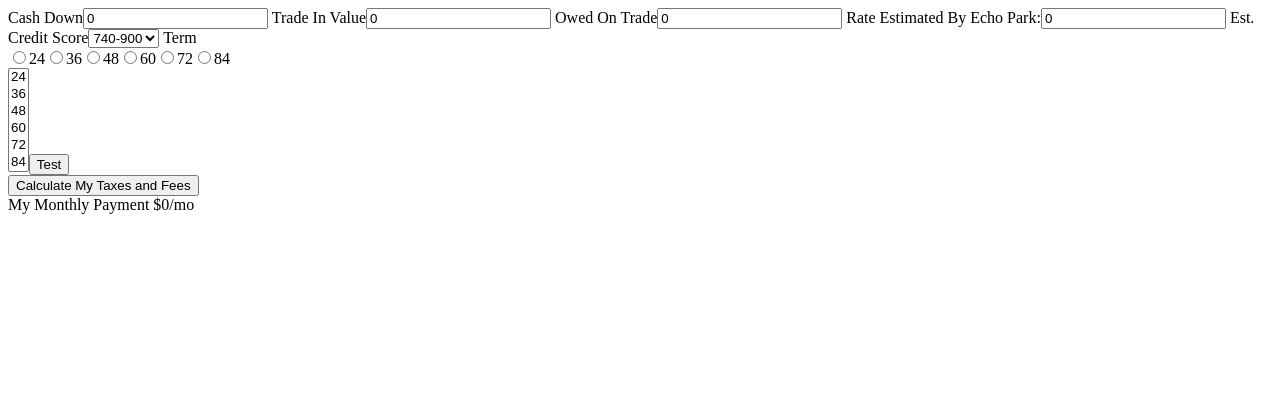
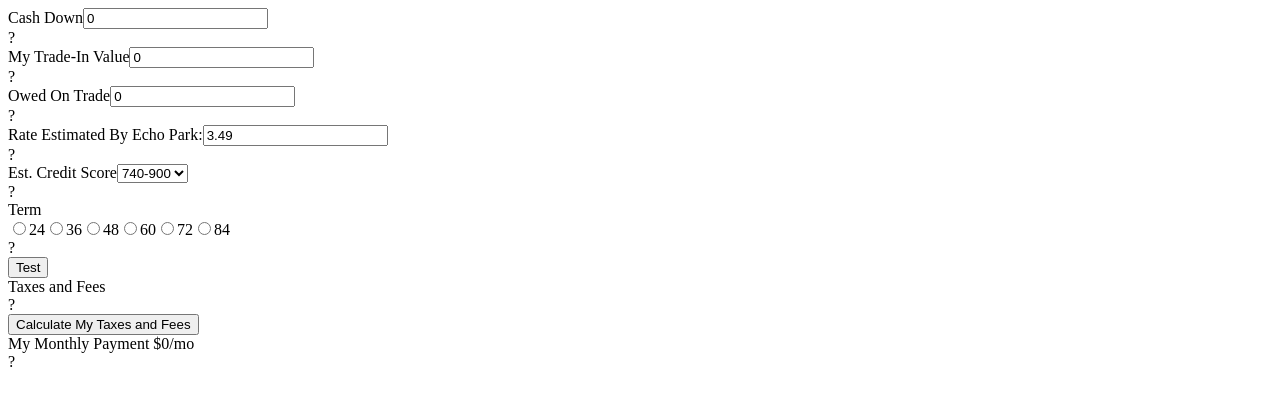
Before and after one commit to SDC-ghrden03/cost-calculator, a React app: page / in a window 1280 px wide. Shown: the top 400 px of the page. Built offline with nearby package versions, Linux system fonts and the light colour scheme; no server answers; the HTML template or start-up script is replaced by a standard one.

Commit message:
got the text boxes added, and fixed the values to allow multiple values for credit

```diff
--- a/client/src/component/Form.jsx
+++ b/client/src/component/Form.jsx
@@ -9,14 +9,16 @@ class Form extends React.Component {
       tradeInValue: 0,
       owed: 0,
       rateEstimate: 3.49,
-      displayedRate: 0,
+      displayedRate: 3.49,
       creditScore: 1,
+      maxCreditScore: 820,
       term: 24,
       zipcode: 'Zip Code',
       myMonthlyPayment: 0
     }
     this.setMonthlyPayment = this.setMonthlyPayment.bind(this);
     this.onFormChange = this.onFormChange.bind(this);
+    this.onCreditChange = this.onCreditChange.bind(this);
     this.onFormSubmit = this.onFormSubmit.bind(this);
     this.changeRateEstimate = this.changeRateEstimate.bind(this);
     this.enterZipcode = this.enterZipcode.bind(this);
@@ -24,16 +26,43 @@ class Form extends React.Component {
     this.hideAll = this.hideAll.bind(this);
     this.showTaxesAndFees = this.showTaxesAndFees.bind(this);
     this.showCalculateTaxesAndFees = this.showCalculateTaxesAndFees.bind(this);
+    this.cashDownMouseover = this.cashDownMouseover.bind(this);
+    this.cashDownMouseout = this.cashDownMouseout.bind(this);
+    this.tradeInValueMouseover = this.tradeInValueMouseover.bind(this);
+    this.tradeInValueMouseout = this.tradeInValueMouseout.bind(this);
+    this.owedOnTradeMouseover = this.owedOnTradeMouseover.bind(this);
+    this.owedOnTradeMouseout = this.owedOnTradeMouseout.bind(this);
+    this.rateEstimateMouseover = this.rateEstimateMouseover.bind(this);
+    this.rateEstimateMouseout = this.rateEstimateMouseout.bind(this);
+    this.creditScoreMouseover = this.creditScoreMouseover.bind(this);
+    this.creditScoreMouseout = this.creditScoreMouseout.bind(this);
+    this.termMouseover = this.termMouseover.bind(this);
+    this.termMouseout = this.termMouseout.bind(this);
+    this.taxesAndFeesMouseover = this.taxesAndFeesMouseover.bind(this);
+    this.taxesAndFeesMouseout = this.taxesAndFeesMouseout.bind(this);
+    this.myMonthlyPaymentMouseover = this.myMonthlyPaymentMouseover.bind(this);
+    this.myMonthlyPaymentMouseout = this.myMonthlyPaymentMouseout.bind(this);
   }
   componentDidUpdate(prevProps) {
     // Typical usage (don't forget to compare props):
     if (this.props.state.cost !== prevProps.state.cost) {
       this.setState({cost:this.props.state.cost});
       this.setMonthlyPayment()
+      this.setState({
+        displayedRate: this.state.rateEstimate * this.state.creditScore
+      })
     }
   }
   componentDidMount() {
-    this.hideAll()
+    this.hideAll();
+    this.cashDownMouseout();
+    this.tradeInValueMouseout();
+    this.owedOnTradeMouseout();
+    this.rateEstimateMouseout();
+    this.creditScoreMouseout();
+    this.termMouseout();
+    this.taxesAndFeesMouseout();
+    this.myMonthlyPaymentMouseout();
   }
 
   hideAll () {
@@ -65,9 +94,10 @@ class Form extends React.Component {
   }
   changeRateEstimate (event) {
     const key = 'displayedRate';
-    const value = event.target.value * this.state.rateEstimate;
+    const value = event.target.value[0] * this.state.rateEstimate;
     this.setState({
-      [key]:value
+      [key]:value,
+      maxCreditScore: event.target.value[1]
     }, ()=>{console.log('rateEstimate', this.state.rateEstimate)
     console.log('displayedRate', this.state.displayedRate)})
   }
@@ -81,7 +111,16 @@ class Form extends React.Component {
       myMonthlyPayment: payment
     })
   }
-
+  onCreditChange (event) {
+    const value1 = event.target.value.split(',')[0] * this.state.rateEstimate;
+    const value2 = event.target.value.split(',')[1];
+    console.log('value1', value1)
+    console.log('value2', value2)
+    this.setState({
+      creditScore: value1,
+      maxCreditScore: value2
+    })
+  }
   onFormChange (event) {
     const key = event.target.name;
     const value = event.target.value;
@@ -101,12 +140,66 @@ class Form extends React.Component {
     }, ()=>{console.log('rate', this.state.rate)})
     this.showTaxesAndFees(event)
   }
-  clearZipcode() {
 
-  }
   onFormSubmit(event) {
     event.preventDefault();
     this.setMonthlyPayment();
+  }
+  cashDownMouseover (event) {
+    event.preventDefault();
+    document.getElementById("cashDownHoverText").style.display = "block";
+  }
+  cashDownMouseout () {
+    document.getElementById("cashDownHoverText").style.display = "none";
+  }
+  tradeInValueMouseover (event) {
+    event.preventDefault();
+    document.getElementById("tradeInValueHoverText").style.display = "block";
+  }
+  tradeInValueMouseout () {
+    document.getElementById("tradeInValueHoverText").style.display = "none";
+  }
+  owedOnTradeMouseover (event) {
+    event.preventDefault();
+    document.getElementById("owedOnTradeHoverText").style.display = "block";
+  }
+  owedOnTradeMouseout () {
+    document.getElementById("owedOnTradeHoverText").style.display = "none";
+  }
+  rateEstimateMouseover (event) {
+    event.preventDefault();
+    document.getElementById("rateEstimateHoverText").style.display = "block";
+  }
+  rateEstimateMouseout () {
+    document.getElementById("rateEstimateHoverText").style.display = "none";
+  }
+  creditScoreMouseover (event) {
+    event.preventDefault();
+    document.getElementById("creditScoreHoverText").style.display = "block";
+  }
+  creditScoreMouseout () {
+    document.getElementById("creditScoreHoverText").style.display = "none";
+  }
+  termMouseover (event) {
+    event.preventDefault();
+    document.getElementById("termHoverText").style.display = "block";
+  }
+  termMouseout () {
+    document.getElementById("termHoverText").style.display = "none";
+  }
+  taxesAndFeesMouseover (event) {
+    event.preventDefault();
+    document.getElementById("taxesAndFeesHoverText").style.display = "block";
+  }
+  taxesAndFeesMouseout () {
+    document.getElementById("taxesAndFeesHoverText").style.display = "none";
+  }
+  myMonthlyPaymentMouseover (event) {
+    event.preventDefault();
+    document.getElementById("myMonthlyPaymentHoverText").style.display = "block";
+  }
+  myMonthlyPaymentMouseout () {
+    document.getElementById("myMonthlyPaymentHoverText").style.display = "none";
   }
   render() {
     return (
@@ -114,24 +207,49 @@ class Form extends React.Component {
       <form id="costCalculator" onSubmit={this.onFormSubmit}>
       <label> Cash Down
         <input name="cashDown" value={this.state.cashDown} onChange={this.onFormChange} />
+        <div onMouseOver={this.cashDownMouseover} onMouseOut={this.cashDownMouseout}>?</div>
+        <div id="cashDownHoverText">
+        <label> Cash Down</label>
+        Cash down may include Security Deposit, First Month Payment, and any non-capitalized fees. The remaining amount reduces the capitalized cost of the vehicle for leased vehicles or the amount financed.
+        </div>
       </label>
-      <label> Trade In Value
+      <label> My Trade-In Value
         <input name="tradeInValue" value={this.state.tradeInValue} onChange={this.onFormChange}/>
+        <div onMouseOver={this.tradeInValueMouseover} onMouseOut={this.tradeInValueMouseout}>?</div>
+        <div id="tradeInValueHoverText">
+        <label> Trade-In Value </label>
+        The value of your car. If you don't plan on trading in a vehicle this can be left as zero.
+        </div>
       </label>
       <label> Owed On Trade
         <input name="owed" value={this.state.owed} onChange={this.onFormChange}/>
+        <div onMouseOver={this.owedOnTradeMouseover} onMouseOut={this.owedOnTradeMouseout}>?</div>
+        <div id="owedOnTradeHoverText">
+        <label> Owed On Trade </label>
+        The amount you owe on the car. If you don't plan on trading in a vehicle this can be left as zero.
+        </div>
       </label>
       <label> Rate Estimated By Echo Park:
         <input name="rateEstimate" value={this.state.displayedRate} readOnly/>
+        <div onMouseOver={this.rateEstimateMouseover} onMouseOut={this.rateEstimateMouseout}>?</div>
+        <div id="rateEstimateHoverText">
+        <label> Standard Program </label>
+        The lowest available monthy payment financing program offered for this vehicle based on rates from participating lenders in your area. This rate is for well qualified buyers only, actual rates may vary.
+        </div>
       </label>
       <label> Est. Credit Score
-      <select name="creditScore" id="creditScore" onChange={this.onFormChange} onChange={this.changeRateEstimate}>
-      <option value={1}>740-900</option>
-      <option value={1.35}>700-739</option>
-      <option value={1.5}>670-699</option>
-      <option value={2}>630-669</option>
-      <option value={2.85}>580-629</option>
+      <select name="creditScore" id="creditScore" onChange={this.onCreditChange} >
+      <option value="1,820">740-900</option>
+      <option value="1.35,720">700-739</option>
+      <option value="1.5,685">670-699</option>
+      <option value="2,650">630-669</option>
+      <option value="2.85,605">580-629</option>
         </select>
+        <div onMouseOver={this.creditScoreMouseover} onMouseOut={this.creditScoreMouseout}>?</div>
+        <div id="creditScoreHoverText">
+        <label> Est. Credit Score </label>
+        Your credit score is an approximate estimation of your credit worthiness and will impact your estimated monthly payment. Please enter a FICO credit score between 580 and 900.
+        </div>
       </label>
       <label> Term
       <div className="radio-term" onChange={this.onFormChange}>
@@ -148,17 +266,21 @@ class Form extends React.Component {
     <input type="radio" id="84" value={84} name="term"></input>
     <label htmlFor="84">84</label>
       </div>
-      <select name = "term" size="6" onChange={this.onFormChange}>
-      <option value={24}>24</option>
-      <option value={36}>36</option>
-      <option value={48}>48</option>
-      <option value={60}>60</option>
-      <option value={72}>72</option>
-      <option value={84}>84</option>
-        </select>
+      <div onMouseOver={this.termMouseover} onMouseOut={this.termMouseout}>?</div>
+        <div id="termHoverText">
+        <label> Term </label>
+        The number of months over which payments will be payed.
+        </div>
       </label>
       <button>Test</button>
       </form>
+      <label>Taxes and Fees
+      <div onMouseOver={this.taxesAndFeesMouseover} onMouseOut={this.taxesAndFeesMouseout}>?</div>
+        <div id="taxesAndFeesHoverText">
+        <label> General Disclaimer </label>
+        Taxes are an estimate based on the price of the vehicle as shown above and do not include additional taxes on additional product add-ons and services purchased at the dealership.
+        </div>
+      </label>
       <button id="calculateButton" onClick={this.showCalculateTaxesAndFees}>Calculate My Taxes and Fees</button>
       <form id="calculateTaxesAndFees">
         <label> Where Will This Vehicle Be Registered?
@@ -181,6 +303,11 @@ class Form extends React.Component {
       </div>
       <label>
       My Monthly Payment             ${this.state.myMonthlyPayment}/mo
+      <div onMouseOver={this.myMonthlyPaymentMouseover} onMouseOut={this.myMonthlyPaymentMouseout}>?</div>
+      <div id="myMonthlyPaymentHoverText">
+      <label> My Monthly Payment </label>
+      Monthly payment amount applies to qualified credit or lease applicants having minimum credit score of {this.state.maxCreditScore}. Taxes, title, and registration fees are additional. Your monthly payment is established based on a full review of your credit application and credit report.
+      </div>
       </label>
       </div>
     )
@@ -188,3 +315,13 @@ class Form extends React.Component {
 }
 
 export default Form;
+
+// <select name = "term" onChange={this.onFormChange}>
+//       <option value={24}>24</option>
+//       <option value={36}>36</option>
+//       <option value={48}>48</option>
+//       <option value={60}>60</option>
+//       <option value={72}>72</option>
+//       <option value={84}>84</option>
+//         </select>
+// onChange={this.changeRateEstimate}
```
Also changed, not shown: 4 other files (tests, documents, lock files or other folders).
